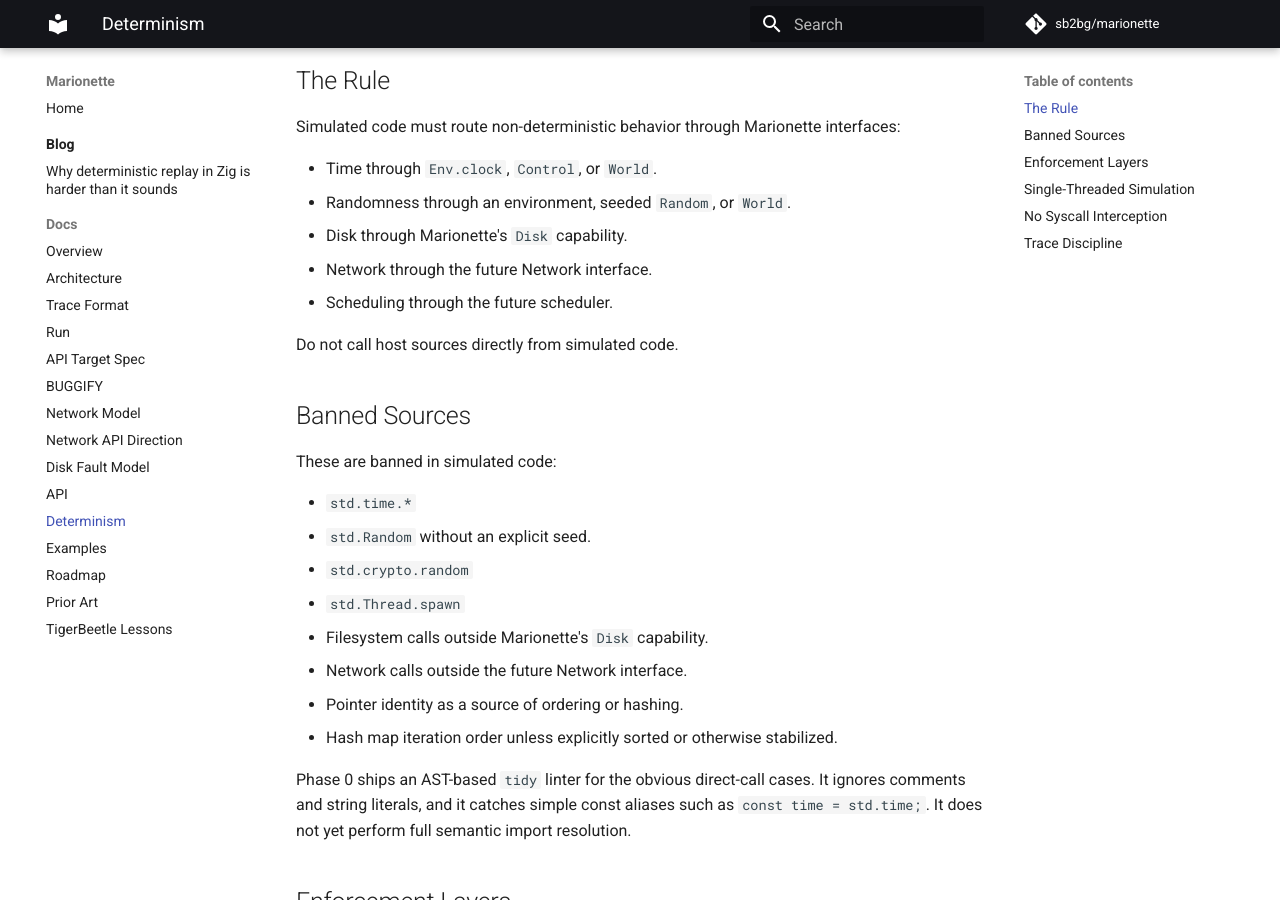
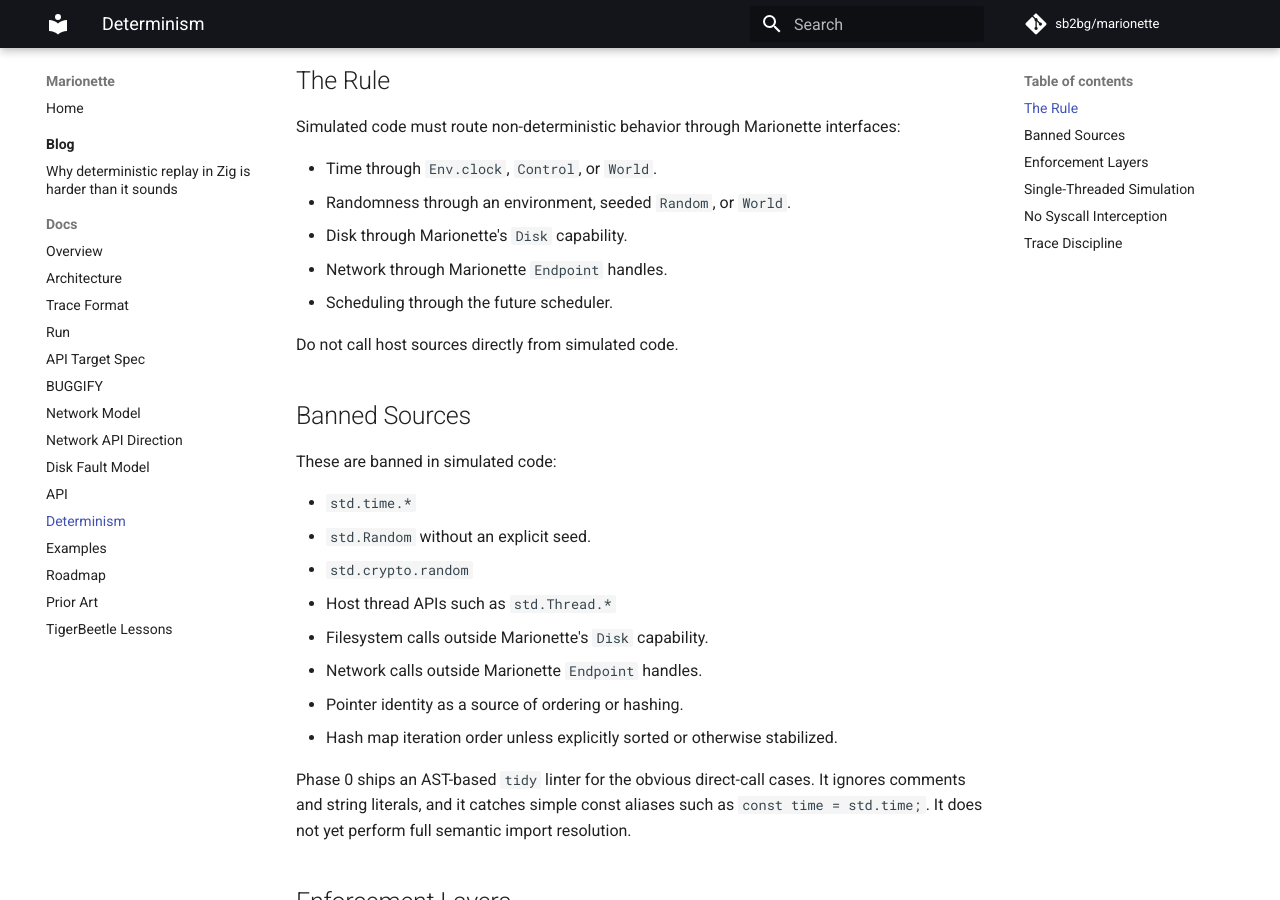
Before and after one commit to sb2bg/marionette, an MkDocs documentation site: the page built from docs/determinism.md, in a window 1280 px wide and 900 px high, scrolled down 233 px. Built offline with MkDocs 1.6.1 and Material for MkDocs 9.7.7, drawn with Linux system fonts in a browser that asks for light colours; comment, search, counter and statistics services are not loaded.

Commit message:
Update tidy

```diff
--- a/docs/determinism.md
+++ b/docs/determinism.md
@@ -13,7 +13,7 @@ interfaces:
 - Time through `Env.clock`, `Control`, or `World`.
 - Randomness through an environment, seeded `Random`, or `World`.
 - Disk through Marionette's `Disk` capability.
-- Network through the future Network interface.
+- Network through Marionette `Endpoint` handles.
 - Scheduling through the future scheduler.
 
 Do not call host sources directly from simulated code.
@@ -25,9 +25,9 @@ These are banned in simulated code:
 - `std.time.*`
 - `std.Random` without an explicit seed.
 - `std.crypto.random`
-- `std.Thread.spawn`
+- Host thread APIs such as `std.Thread.*`
 - Filesystem calls outside Marionette's `Disk` capability.
-- Network calls outside the future Network interface.
+- Network calls outside Marionette `Endpoint` handles.
 - Pointer identity as a source of ordering or hashing.
 - Hash map iteration order unless explicitly sorted or otherwise stabilized.
 
```
Also changed, not shown: 1 other file.
